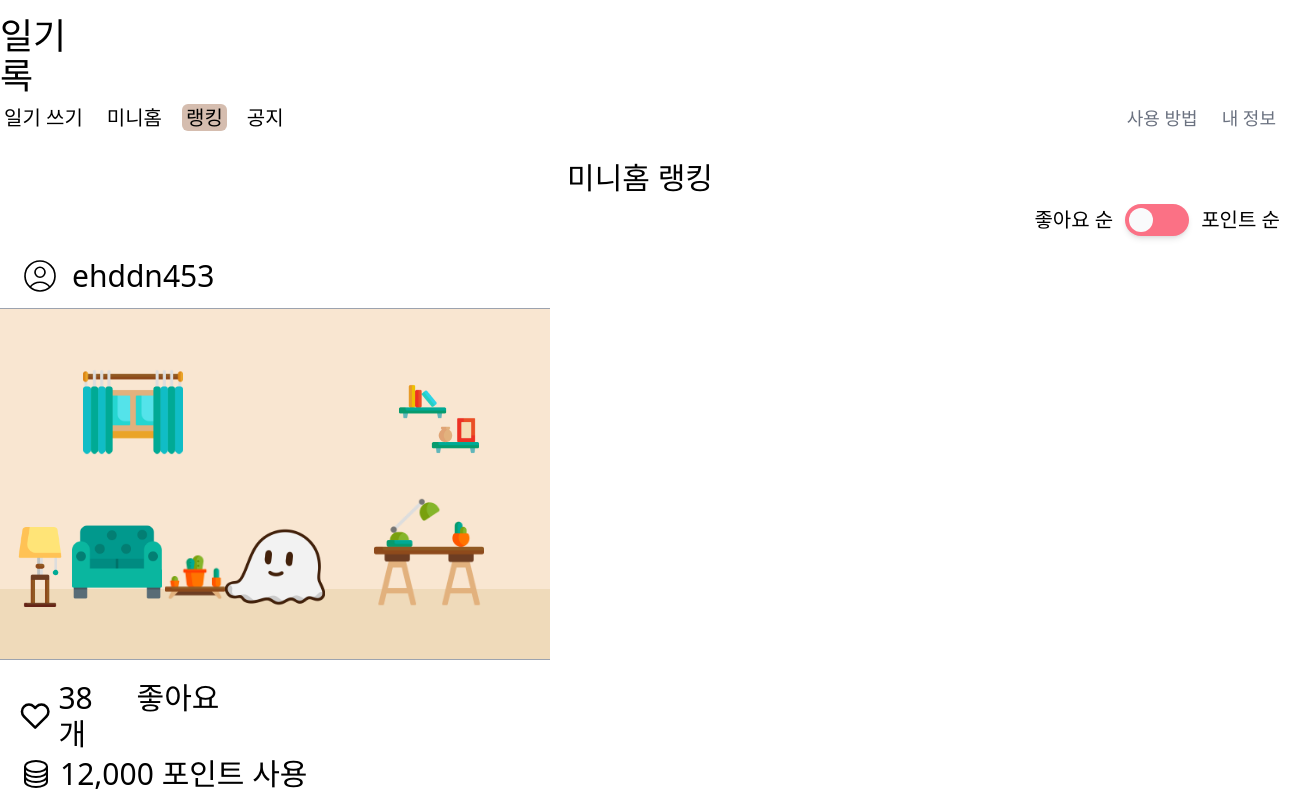
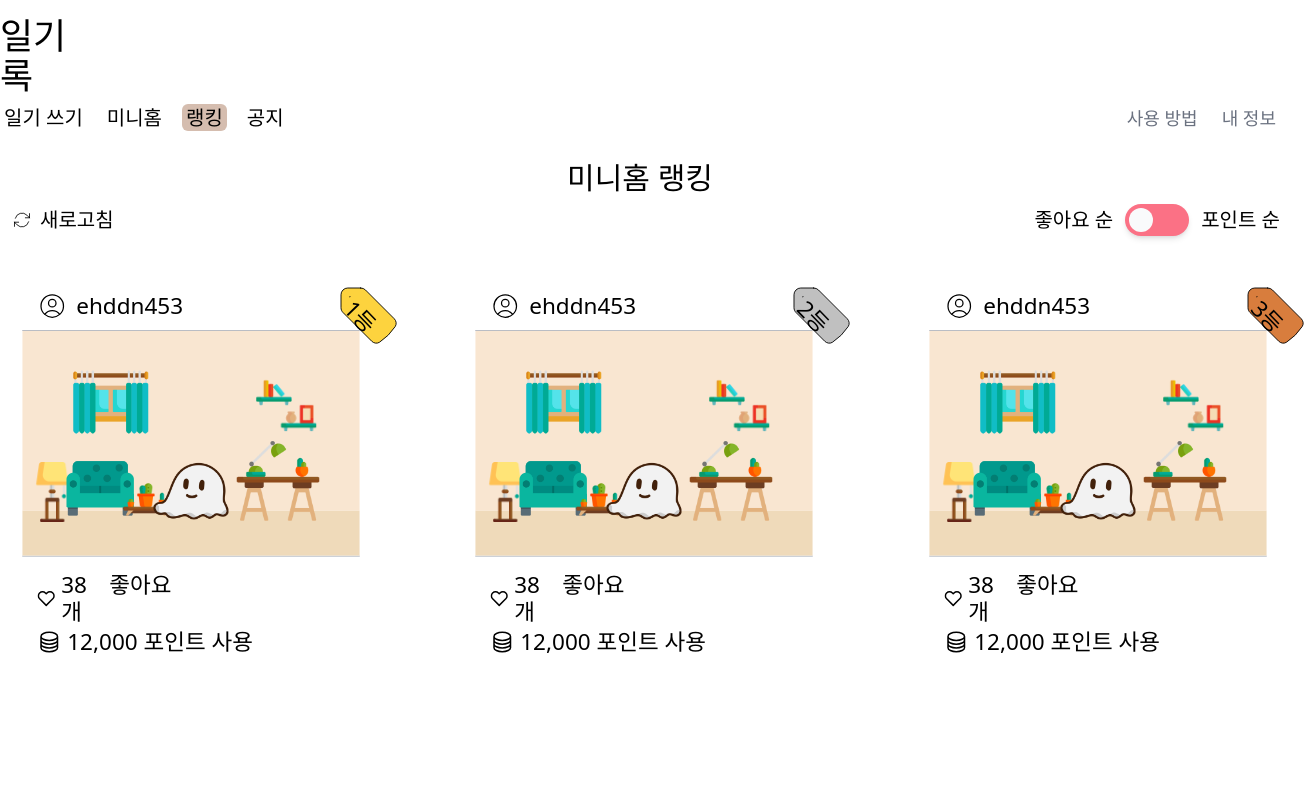
Before and after one commit to ilgilog/-ilgilog-fe, a React (Create React App) app: page /rank in a window 1280 px wide. Shown: the top 800 px of the page, 1310 px wide, since content can reach past the window. Built offline with nearby package versions, Linux system fonts and the light colour scheme.

Commit message:
feat: 랭킹화면 구현-2 완료

```diff
--- a/src/components/ranking/RankList.tsx
+++ b/src/components/ranking/RankList.tsx
@@ -1,10 +1,14 @@
 import { MiniHome } from "components/minime/MiniHome"
 
 export const RankList = () => {
+
+    const test = [1, 2, 3, 4, 5]
+
     return(
-        <ul className="flex flex-wrap mb-10">
-            <li className="">
-                <div className=" bg-white py-5 rounded-xl">
+        <ul className="grid grid-cols-3 gap-20 my-10 ml-[-34px] w-[1280px] absolute left-[50%] translate-x-[-50%]">
+            {test?.map((item, key) => (
+                <li className="scale-75 origin-top w-[450px] m-auto">
+                    <div className="w-full bg-white py-5 rounded-xl relative">
                         <div className="flex justify-start items-center px-5 pb-3 border-b-[1px] border-solid border-gray-400">
                             <svg xmlns="http://www.w3.org/2000/svg" fill="none" viewBox="0 0 24 24" strokeWidth={1} stroke="currentColor" className="w-10 h-10">
                                 <path strokeLinecap="round" strokeLinejoin="round" d="M17.982 18.725A7.488 7.488 0 0 0 12 15.75a7.488 7.488 0 0 0-5.982 2.975m11.963 0a9 9 0 1 0-11.963 0m11.963 0A8.966 8.966 0 0 1 12 21a8.966 8.966 0 0 1-5.982-2.275M15 9.75a3 3 0 1 1-6 0 3 3 0 0 1 6 0Z" />
@@ -13,8 +17,8 @@ export const RankList = () => {
                         </div>
 
                         <MiniHome
-                        width={550}
-                        height={350}
+                            width={450}
+                            height={300}
                             boxShadow={"none"}
                             borderRadius={0}
                         />
@@ -45,8 +49,19 @@ export const RankList = () => {
                                 </label>
                             </span>
                         </div>
+
+                        <div className="absolute right-[-13%] top-1">
+                            <svg xmlns="http://www.w3.org/2000/svg" fill={
+                                key === 0 ? "#fdd33e" : key === 1 ? "#c0c0c0" : key === 2 ? "#d87d3d" : "#d5bdaf"
+                                } viewBox="0 0 24 24" strokeWidth={.3} stroke="#000" className="w-24 h-24">
+                                <path strokeLinecap="round" strokeLinejoin="round" d="M9.568 3H5.25A2.25 2.25 0 0 0 3 5.25v4.318c0 .597.237 1.17.659 1.591l9.581 9.581c.699.699 1.78.872 2.607.33a18.095 18.095 0 0 0 5.223-5.223c.542-.827.369-1.908-.33-2.607L11.16 3.66A2.25 2.25 0 0 0 9.568 3Z" />
+                                <path strokeLinecap="round" strokeLinejoin="round" d="M6 6h.008v.008H6V6Z" />
+                            </svg>
+                            <span className="text-3xl text-[#000] absolute right-9 top-8 transform rotate-[46deg]">{key+1}등</span>
+                        </div>
                     </div>
                 </li>
+            ))}
 
             <style>
                 {`
--- a/src/pages/Ranking.tsx
+++ b/src/pages/Ranking.tsx
@@ -5,7 +5,16 @@ export const Ranking = () => {
     return(
         <div>
             <h2 className="flex justify-center text-3xl mt-3 mb-2">미니홈 랭킹</h2>
-            <RankToggle />
+            <div className="flex justify-between items-center">
+                <div className="flex justify-start items-center cursor-pointer ml-3">
+                    <svg xmlns="http://www.w3.org/2000/svg" fill="none" viewBox="0 0 24 24" strokeWidth={1} stroke="currentColor" className="w-5 h-5">
+                        <path strokeLinecap="round" strokeLinejoin="round" d="M16.023 9.348h4.992v-.001M2.985 19.644v-4.992m0 0h4.992m-4.993 0 3.181 3.183a8.25 8.25 0 0 0 13.803-3.7M4.031 9.865a8.25 8.25 0 0 1 13.803-3.7l3.181 3.182m0-4.991v4.99" />
+                    </svg>
+                    <span className="text-xl ml-2">새로고침</span>
+                </div>
+                <RankToggle />
+            </div>
+
             <RankList />
         </div>
     )
```
Lines whose indentation alone changed are shown as unchanged.
